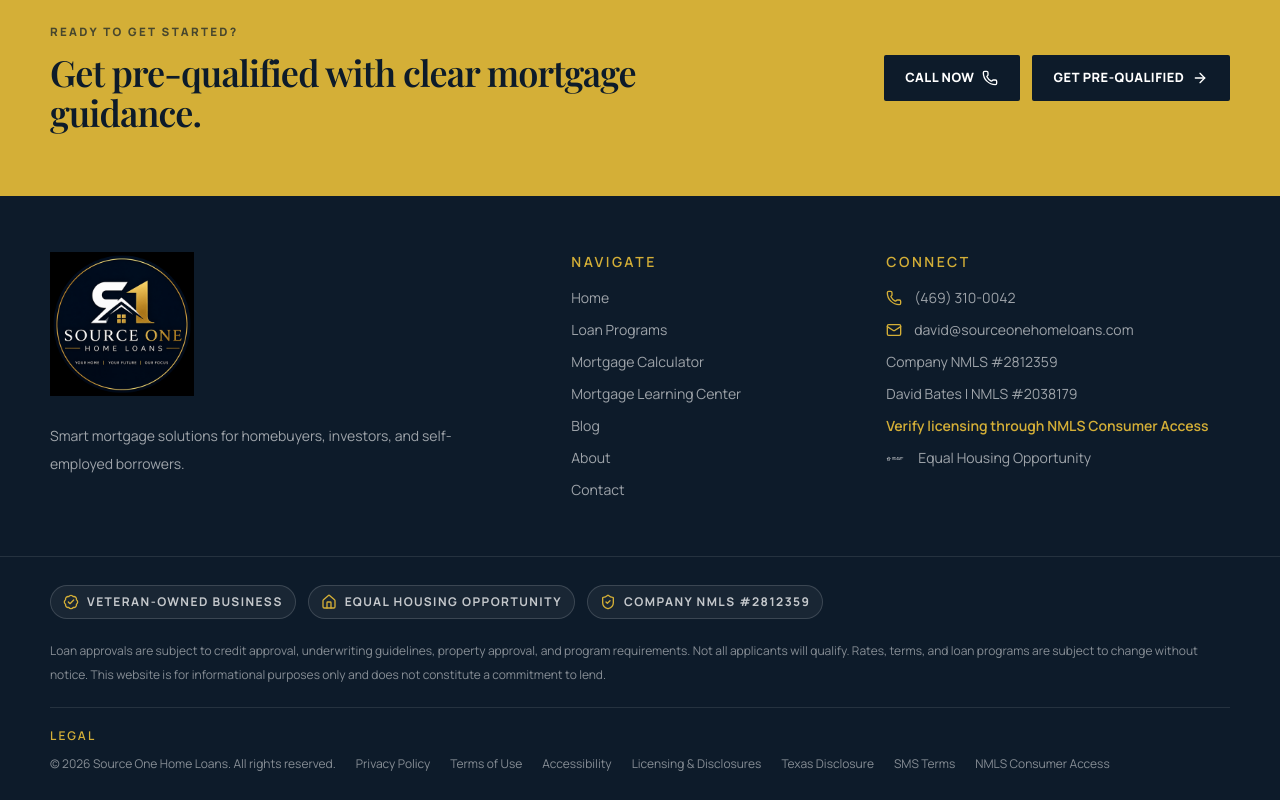
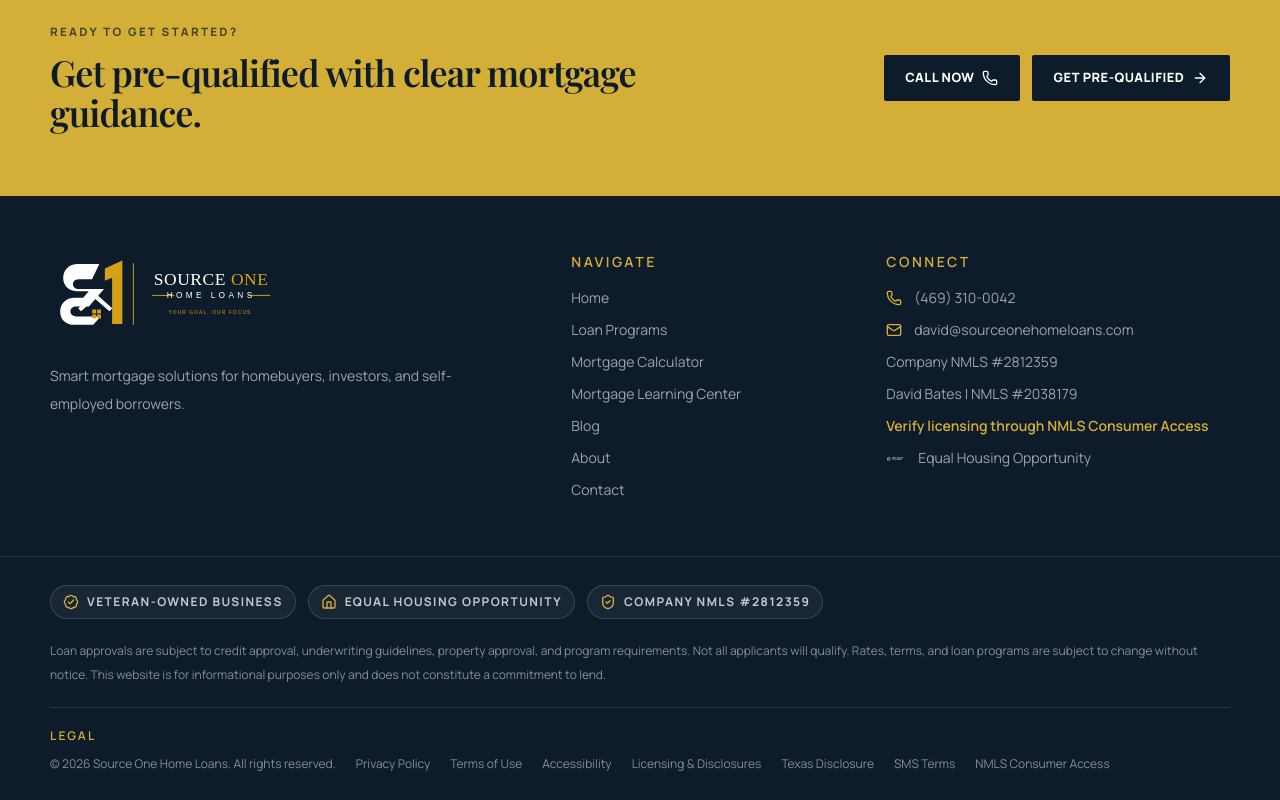
Before and after one commit to Source1HomeLoans/source-one-home-loans, a Next.js app: page / in a window 1280 px wide. Shown: the part 7593-8393 px from the top of the page. Built offline with nearby package versions, Linux system fonts and the light colour scheme; no server answers; a web font is replaced by a local one.

Commit message:
Use transparent approved logo across site

```diff
--- a/src/components/site-footer.tsx
+++ b/src/components/site-footer.tsx
@@ -1,6 +1,7 @@
 import Link from "next/link";
 import Image from "next/image";
 import { Mail, Phone } from "lucide-react";
+import { Logo } from "@/components/logo";
 import { TrustBadges } from "@/components/trust-badges";
 import { company, navigation } from "@/lib/site-data";
 
@@ -19,16 +20,7 @@
     <footer className="bg-navy text-white">
       <div className="container-shell grid gap-10 py-14 md:grid-cols-[1.4fr_0.8fr_1fr]">
         <div>
-          <Link href="/" aria-label="Source One Home Loans home" className="inline-block">
-            <Image
-              src="/branding/logo/source-one-approved-logo-400.png"
-              alt="Source One Home Loans"
-              width={144}
-              height={144}
-              className="h-36 w-36 object-contain"
-              priority={false}
-            />
-          </Link>
+          <Logo variant="footer" />
           <p className="mt-5 max-w-md text-sm leading-7 text-white/60">
             Smart mortgage solutions for homebuyers, investors, and self-employed borrowers.
           </p>
```
